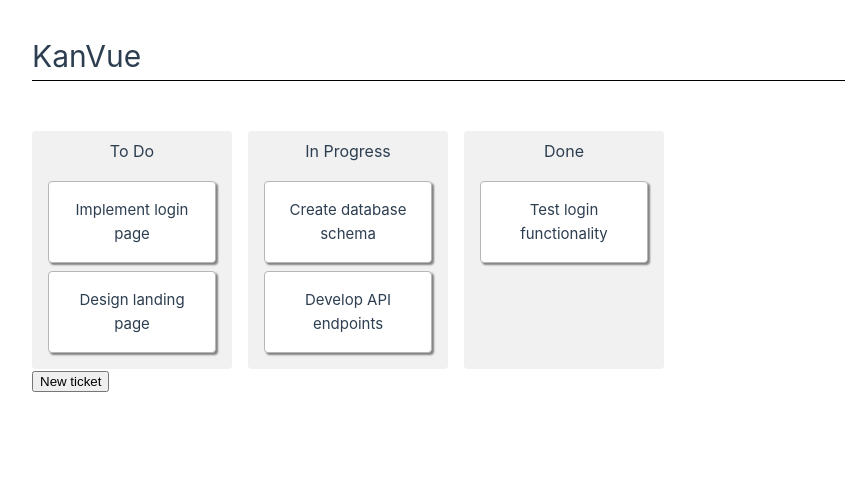
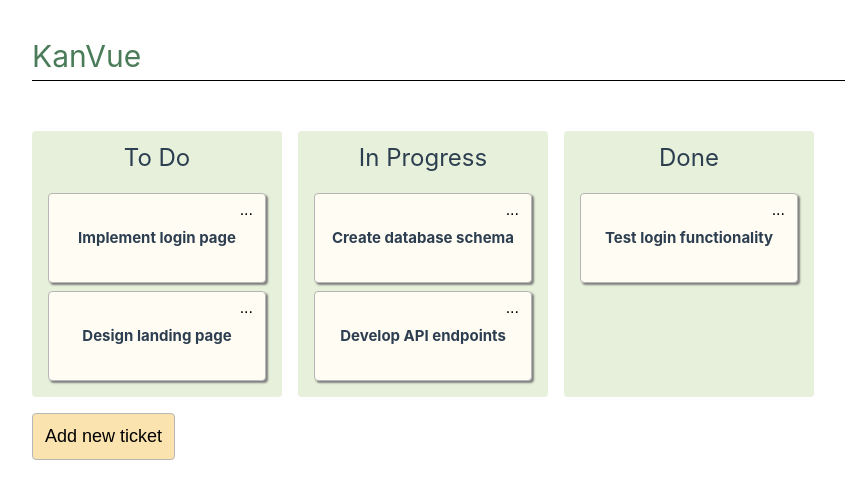
Before and after one commit to sabinewst/kanvue, a Vue app: page / in a window 1280 px wide. Shown: the top 498 px of the page, without its empty margins (0-845 px from the left). Built offline with nearby package versions, Linux system fonts and the light colour scheme.

Commit message:
Add ticket modal and save/delete functionality

```diff
--- a/src/App.vue
+++ b/src/App.vue
@@ -15,4 +15,8 @@ header {
   border-bottom: 1px solid black;
   margin-bottom: 50px;
 }
+
+h1 {
+  color: var(--green);
+}
 </style>
--- a/src/assets/base.css
+++ b/src/assets/base.css
@@ -19,6 +19,19 @@
   --vt-c-text-light-2: rgba(60, 60, 60, 0.66);
   --vt-c-text-dark-1: var(--vt-c-white);
   --vt-c-text-dark-2: rgba(235, 235, 235, 0.64);
+
+  --lightgreen: #e6f0da;
+  --lightgreen-2: #c2dea2;
+  --green: #4a7c59;
+  --darkgreen: #376645;
+  --lightyellow: #fffcf3;
+  --yellow: #fae3ae;
+  --yellow-2: #f9d78a;
+  --red: #cb3131;
+  --red-2: #a82323;
+  --border: rgb(182, 182, 182);
+
+
 }
 
 /* semantic color variables for this project */
--- a/src/components/KanbanColumn.vue
+++ b/src/components/KanbanColumn.vue
@@ -3,6 +3,7 @@ import { useStore } from "@/stores/store";
 import type { ITicket } from "@/types";
 import { ref } from "vue";
 import draggable from "vuedraggable";
+import TicketModal from "./TicketModal.vue";
 
 const props = defineProps<{
   columnIndex: number
@@ -12,9 +13,32 @@ const props = defineProps<{
 
 const store = useStore()
 const listItems = ref(props.tickets)
+const showModal = ref(false)
+const selectedTicket = ref({} as ITicket)
+const selectedTicketIndex = ref(0)
+
+const handleOpen = (ticket: ITicket, index: number) => {
+  selectedTicket.value = {...ticket}
+  selectedTicketIndex.value = index
+  showModal.value = true
+}
+
+const handleClose = () => {
+  showModal.value = false
+}
+
+const handleSave = () => {
+  store.editTicket(props.columnIndex, selectedTicketIndex.value, selectedTicket.value)
+  handleClose()
+}
 
 const handleChange = () => {
   store.updateColumnTickets(props.columnIndex, listItems.value)
+}
+
+const handleDelete = () => {
+  store.deleteTicket(props.columnIndex, selectedTicketIndex.value)
+  handleClose()
 }
 </script>
 
@@ -29,24 +53,41 @@ const handleChange = () => {
       @change="handleChange"
       item-key="id"
     >
-      <template #item="{ element }">
-        <div class="draggable-card">{{ element.title }}</div>
+      <template #item="{ element, index }">
+        <div class="draggable-card">
+          <button class="edit-button" @click="handleOpen(element, index)">...</button>
+          <p class="title">{{ element.title }}</p>
+        </div>
       </template>
     </draggable>
   </div>
+  <Teleport to="body">
+    <ticket-modal :id="'edit-ticket-modal'" :show="showModal" @close="handleClose" @save="handleSave" @delete="handleDelete" :disable-save="!selectedTicket.title" >
+      <template #header>
+        <h3>Edit ticket</h3>
+      </template>
+      <template #body>
+        <label for="title">Title:</label>
+        <input required id="title" v-model="selectedTicket.title" class="form-input" />
+
+        <label for="description">Description:</label>
+        <textarea id="description" v-model="selectedTicket.description" placeholder="You can add an optional description here." class="form-input" rows="10" />
+      </template>
+    </ticket-modal>
+  </Teleport>
 </template>
 
 <style scoped>
 h2 {
-  font-size: 1rem;
+  font-size: 1.5rem;
   margin-top: 8px;
 }
 
 .column {
-  background-color: #f1f1f1;
+  background-color: var(--lightgreen);
   border-radius: 4px;
   text-align: center;
-  width: 200px;
+  width: 250px;
 }
 
 .draggable-column {
@@ -54,16 +95,36 @@ h2 {
 }
 
 .draggable-card {
-  background-color: white;
-  border: 1px solid rgb(182, 182, 182);
+  background-color: var(--lightyellow);
+  border: 1px solid var(--border);
   box-shadow: 2px 2px 2px grey;
+  cursor:grab;
   border-radius: 4px;
   margin: 8px 0;
-  padding: 16px;
+  padding: 32px 16px;
+  position: relative;
   width: 100%;
 }
 
+.edit-button {
+  background: transparent;
+  border: 0;
+  cursor: pointer;
+  font-size: 1rem;
+  position: absolute;
+  top: 6px;
+  right: 6px;
+
+  &:hover {
+    color: var(--green);
+  }
+}
+
 .ghost {
-  background-color: rgb(219, 241, 247);
+  background-color: var(--lightgreen-2);
+}
+
+.title {
+  font-weight: bold;
 }
 </style>
--- /dev/null
+++ b/src/components/TicketModal.vue
@@ -0,0 +1,118 @@
+<script lang="ts" setup>
+defineProps({
+  id: String,
+  disableSave: Boolean,
+  show: Boolean
+})
+</script>
+
+<template>
+  <Transition name="modal">
+    <div v-if="show" class="modal-mask">
+      <div class="modal-container">
+        <div class="modal-header">
+          <slot name="header"></slot>
+        </div>
+
+        <div class="modal-body">
+          <slot name="body"></slot>
+        </div>
+
+        <div class="modal-footer">
+          <slot name="footer">
+            <div>
+              <button
+                class="button-save"
+                :disabled="disableSave"
+                @click="$emit('save')"
+              >Save</button>
+              <button class="button-close" @click="$emit('close')">Close</button>
+            </div>
+            <button v-if="id === 'edit-ticket-modal'" class="button-delete" @click="$emit('delete')">Delete</button>
+          </slot>
+        </div>
+      </div>
+    </div>
+  </Transition>
+</template>
+
+<style scoped>
+button {
+  background-color: var(--green);
+  border-radius: 4px;
+  color: white;
+  cursor: pointer;
+  margin-right: 8px;
+  padding: 8px;
+
+  &:disabled {
+    opacity: 0.6;
+    cursor: not-allowed;
+  }
+
+  &:hover:enabled {
+    background-color: var(--darkgreen);
+  }
+}
+
+.button-delete {
+  background-color: var(--red);
+
+  &:hover:enabled {
+    background-color: var(--red-2);
+  }
+}
+.modal-mask {
+  position: fixed;
+  z-index: 9998;
+  top: 0;
+  left: 0;
+  width: 100%;
+  height: 100%;
+  background-color: rgba(0, 0, 0, 0.5);
+  display: flex;
+  transition: opacity 0.3s ease;
+}
+
+.modal-container {
+  width: 300px;
+  margin: auto;
+  padding: 20px 30px;
+  background-color: #fff;
+  border-radius: 2px;
+  box-shadow: 0 2px 8px rgba(0, 0, 0, 0.33);
+  transition: all 0.3s ease;
+}
+
+.modal-header {
+  position: relative;
+}
+
+.modal-footer {
+  display: flex;
+  justify-content: space-between;
+}
+
+/*
+ * The following styles are auto-applied to elements with
+ * transition="modal" when their visibility is toggled
+ * by Vue.js.
+ *
+ * You can easily play with the modal transition by editing
+ * these styles.
+ */
+
+.modal-enter-from {
+  opacity: 0;
+}
+
+.modal-leave-to {
+  opacity: 0;
+}
+
+.modal-enter-from .modal-container,
+.modal-leave-to .modal-container {
+  -webkit-transform: scale(1.1);
+  transform: scale(1.1);
+}
+</style>
--- a/src/stores/store.ts
+++ b/src/stores/store.ts
@@ -57,5 +57,13 @@ export const useStore = defineStore('data', () => {
     columns.value[columnIndex].tickets = tickets
   }
 
-  return { columns, addNewTicket, updateColumnTickets }
+  function editTicket(columnIndex: number, ticketIndex: number, ticket: ITicket) {
+    columns.value[columnIndex].tickets[ticketIndex] = ticket
+  }
+
+  function deleteTicket(columnIndex: number, ticketIndex: number) {
+    columns.value[columnIndex].tickets.splice(ticketIndex, 1)
+  }
+
+  return { columns, addNewTicket, updateColumnTickets, editTicket, deleteTicket }
 }, { persist: true })
--- a/src/views/HomeView.vue
+++ b/src/views/HomeView.vue
@@ -1,28 +1,90 @@
 <script setup lang="ts">
+import { ref, reactive } from 'vue';
 import KanbanColumn from '@/components/KanbanColumn.vue';
 import { useStore } from '@/stores/store';
+import TicketModal from '@/components/TicketModal.vue';
 
 const store = useStore()
+const showModal = ref(false)
+const newTicket = reactive({ title: '', description: ''})
 
+const handleClose = () => {
+  showModal.value = false
+}
+
+const handleSave = () => {
+  handleClose()
+  store.addNewTicket({ id: Math.random(), ...newTicket })
+  newTicket.title = ''
+  newTicket.description = ''
+}
 </script>
 
 <template>
   <main>
     <div class="board">
-      <KanbanColumn
+      <kanban-column
         v-for="(column, index) in store.columns"
         :key="column.id"
         :title="column.title"
         :tickets="column.tickets"
         :column-index="index" />
     </div>
-    <button>New ticket</button>
+    <button id="show-modal" class="add-ticket-button" @click="showModal = true">Add new ticket</button>
   </main>
+
+  <Teleport to="body">
+    <ticket-modal :id="'new-ticket-modal'" :show="showModal" @close="handleClose" @save="handleSave" :disable-save="!newTicket.title">
+      <template #header>
+        <h3>Create new ticket</h3>
+      </template>
+      <template #body>
+        <label for="title">Title:</label>
+        <input required id="title" v-model="newTicket.title" class="form-input" />
+
+        <label for="description">Description:</label>
+        <textarea id="description" v-model="newTicket.description" placeholder="You can add an optional description here." class="form-input" rows="10" />
+      </template>
+    </ticket-modal>
+  </Teleport>
 </template>
 
 <style scope>
+.add-ticket-button {
+  background-color: var(--yellow);
+  border: 1px solid var(--border);
+  border-radius: 4px;
+  cursor: pointer;
+  font-size: larger;
+  margin: 16px 0;
+  padding: 12px;
+
+  &:hover {
+    background-color: var(--yellow-2);
+  }
+}
+
+
 .board {
   display: flex;
   gap: 16px;
 }
+
+h3 {
+  color: var(--green);
+}
+
+label {
+  display: block;
+  margin-top: 8px;
+}
+
+textarea {
+  padding: 8px;
+}
+
+.form-input {
+  margin-bottom: 8px;
+  width: 100%;
+}
 </style>
```
